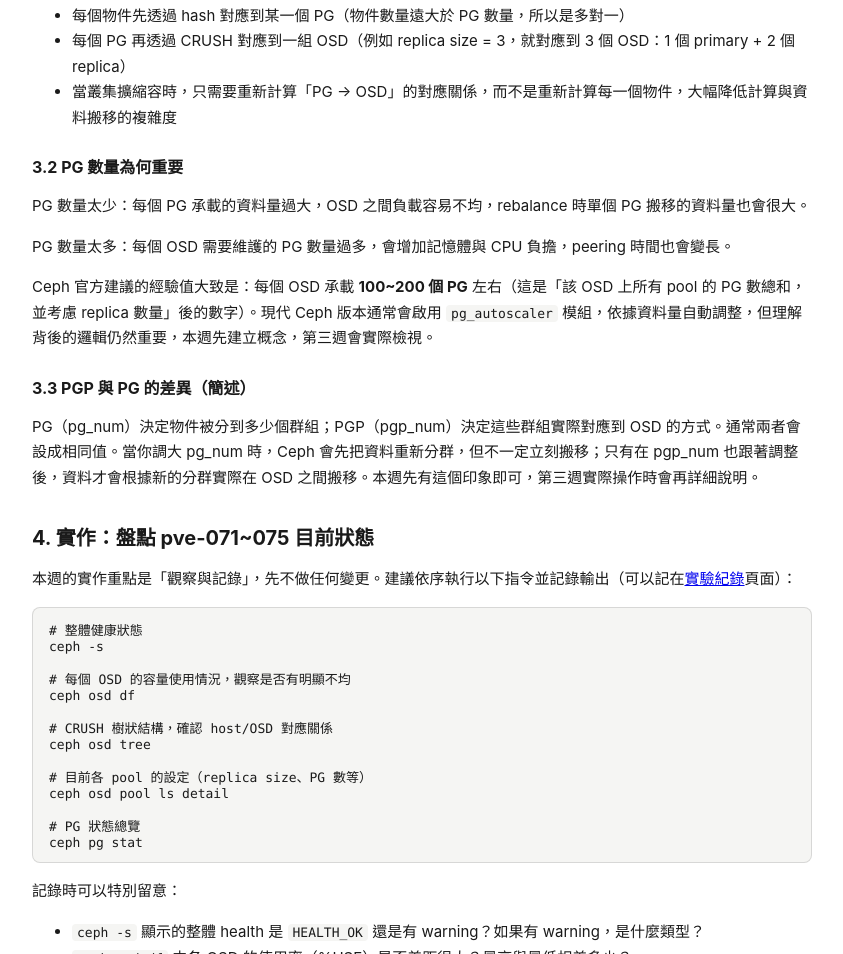
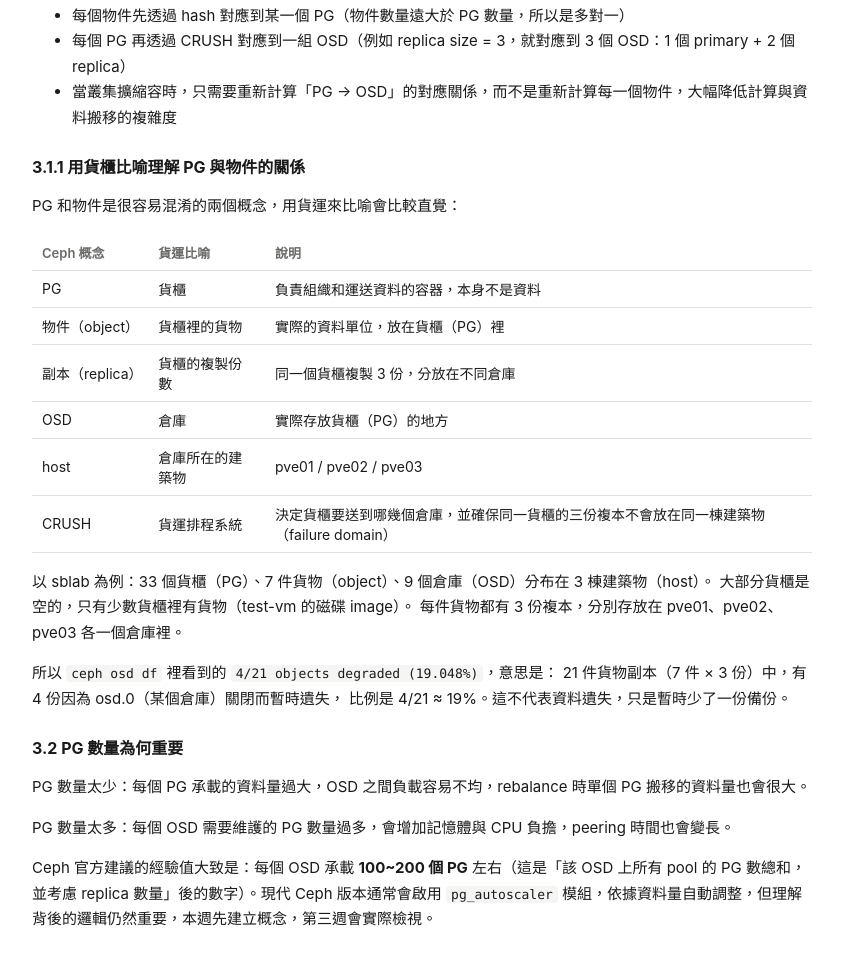
Before and after one commit to vincent121wen/ceph-notes, a plain HTML site: page notes/week1.html in a window 1280 px wide. Shown: the part 1357-2311 px from the top of the page, without its empty margins (328-1171 px from the left). Drawn offline with Linux system fonts and the light colour scheme.

Commit message:
Week1: 新增PG與物件的貨櫃比喻說明

```diff
--- a/notes/week1.html
+++ b/notes/week1.html
@@ -65,6 +65,27 @@
     <li>當叢集擴縮容時，只需要重新計算「PG -&gt; OSD」的對應關係，而不是重新計算每一個物件，大幅降低計算與資料搬移的複雜度</li>
   </ul>
 
+  <h3>3.1.1 用貨櫃比喻理解 PG 與物件的關係</h3>
+  <p>PG 和物件是很容易混淆的兩個概念，用貨運來比喻會比較直覺：</p>
+
+  <table>
+    <tr><th>Ceph 概念</th><th>貨運比喻</th><th>說明</th></tr>
+    <tr><td>PG</td><td>貨櫃</td><td>負責組織和運送資料的容器，本身不是資料</td></tr>
+    <tr><td>物件（object）</td><td>貨櫃裡的貨物</td><td>實際的資料單位，放在貨櫃（PG）裡</td></tr>
+    <tr><td>副本（replica）</td><td>貨櫃的複製份數</td><td>同一個貨櫃複製 3 份，分放在不同倉庫</td></tr>
+    <tr><td>OSD</td><td>倉庫</td><td>實際存放貨櫃（PG）的地方</td></tr>
+    <tr><td>host</td><td>倉庫所在的建築物</td><td>pve01 / pve02 / pve03</td></tr>
+    <tr><td>CRUSH</td><td>貨運排程系統</td><td>決定貨櫃要送到哪幾個倉庫，並確保同一貨櫃的三份複本不會放在同一棟建築物（failure domain）</td></tr>
+  </table>
+
+  <p>以 sblab 為例：33 個貨櫃（PG）、7 件貨物（object）、9 個倉庫（OSD）分布在 3 棟建築物（host）。
+  大部分貨櫃是空的，只有少數貨櫃裡有貨物（test-vm 的磁碟 image）。
+  每件貨物都有 3 份複本，分別存放在 pve01、pve02、pve03 各一個倉庫裡。</p>
+
+  <p>所以 <code>ceph osd df</code> 裡看到的 <code>4/21 objects degraded (19.048%)</code>，意思是：
+  21 件貨物副本（7 件 × 3 份）中，有 4 份因為 osd.0（某個倉庫）關閉而暫時遺失，
+  比例是 4/21 ≈ 19%。這不代表資料遺失，只是暫時少了一份備份。</p>
+
   <h3>3.2 PG 數量為何重要</h3>
   <p>PG 數量太少：每個 PG 承載的資料量過大，OSD 之間負載容易不均，rebalance 時單個 PG 搬移的資料量也會很大。</p>
   <p>PG 數量太多：每個 OSD 需要維護的 PG 數量過多，會增加記憶體與 CPU 負擔，peering 時間也會變長。</p>
```
